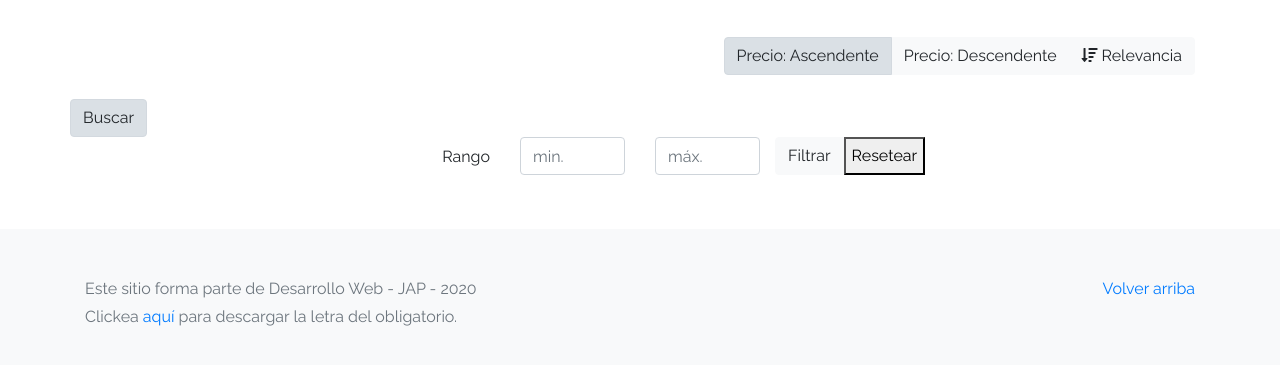
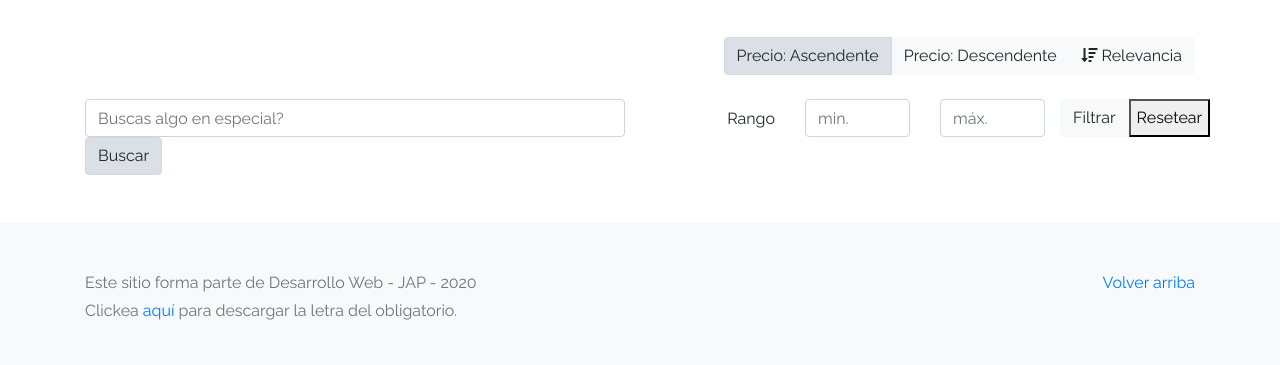
Before and after one commit to ernestoabreu98/e-Mercado, a plain HTML site: page products.html in a window 1280 px wide. Shown: the part 313-678 px from the top of the page. Drawn offline with Linux system fonts and the light colour scheme; no server answers; sample sign-in values are in the browser's storage.

Commit message:
Finder
Signed-off-by: ernestoabreu98 <64290330+ernestoabreu98@users.noreply.github.com>

```diff
--- a/products.html
+++ b/products.html
@@ -55,9 +55,9 @@
                 </div>
             </div>
             <div class="row justify-content-end">
-              <div class="input-group input-group-btn>
-                <input type="text" class="form-inline" id="search-box" placeholder="Buscas algo en especial?">
-                <span><button class="btn btn-light active input-group-btn" id="search-button">Buscar</button></span>
+              <div class="col-md-6">
+                <input type="text" class="form-inline form-control" id="search-box" placeholder="Buscas algo en especial?">
+                <span><button class="btn btn-light active form-inline" id="search-button">Buscar</button></span>
               </div>
                 <div class="col-md-6 col-sm-12 mb-1 container">
                   <div class="row container p-0 m-0">
```
